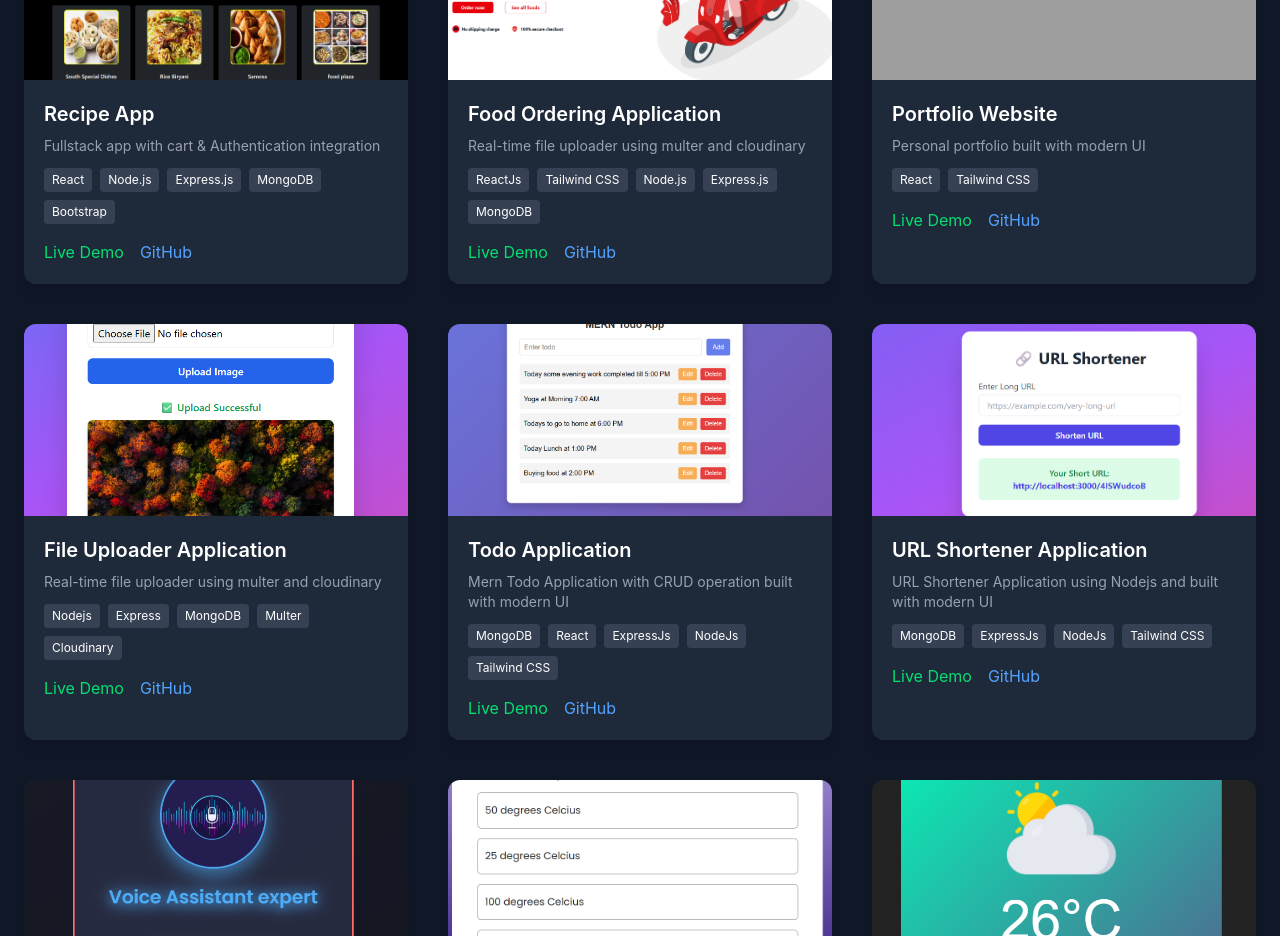
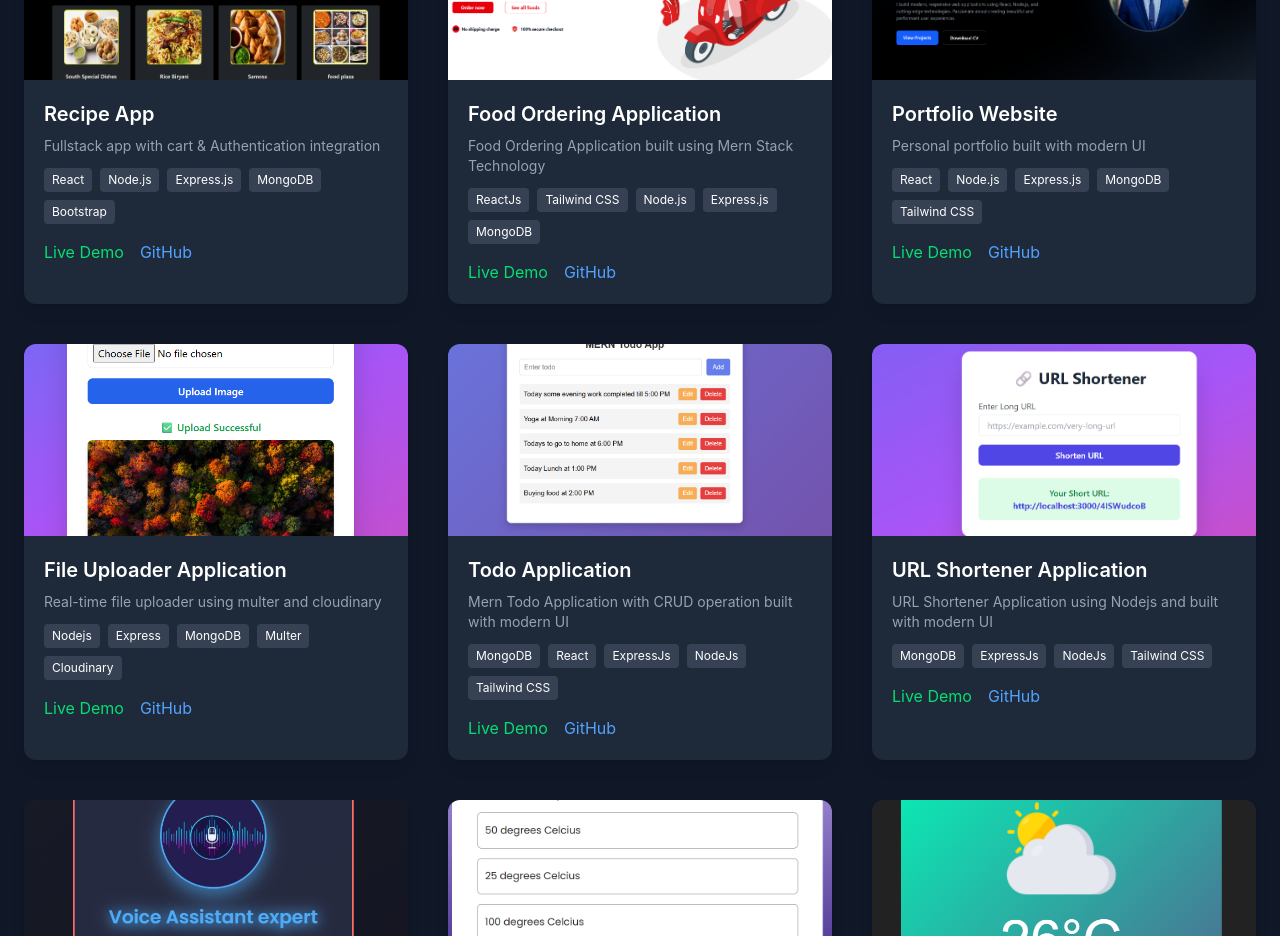
Before and after one commit to Balkeshwar-yadav/Portfolio-website, a React (Vite) app: page / in a window 1280 px wide. Shown: the part 1080-2016 px from the top of the page. Built offline with nearby package versions, Linux system fonts and the light colour scheme; grey boxes are pictures that could not be loaded.

Commit message:
Adding-portfolio

```diff
--- a/src/pages/Projects.jsx
+++ b/src/pages/Projects.jsx
@@ -9,7 +9,7 @@ const projects = [
   },
   {
     title: "Food Ordering Application",
-    description: "Real-time file uploader using multer and cloudinary",
+    description: "Food Ordering Application built using Mern Stack Technology",
     tech: ["ReactJs","Tailwind CSS","Node.js", "Express.js", "MongoDB"],
     github: " https://github.com/Balkeshwar-yadav/Food-Ordering-App.git",
     live: " https://food-ordering-app-iota-lovat.vercel.app/",
@@ -18,9 +18,9 @@ const projects = [
   {
     title: "Portfolio Website",
     description: "Personal portfolio built with modern UI",
-    tech: ["React", "Tailwind CSS"],
-    github: "https://github.com/yourusername/portfolio",
-    live: "https://yourportfolio.vercel.app",
+    tech: ["React", "Node.js", "Express.js", "MongoDB", "Tailwind CSS"],
+    github: "https://github.com/Balkeshwar-yadav/Portfolio-website.git",
+    live: "https://portfolio-website-eight-gamma-82.vercel.app/",
     image: "/images/portfolio.png",
   },
   {
```
Also changed, not shown: public/images/portfolio.png (added).
